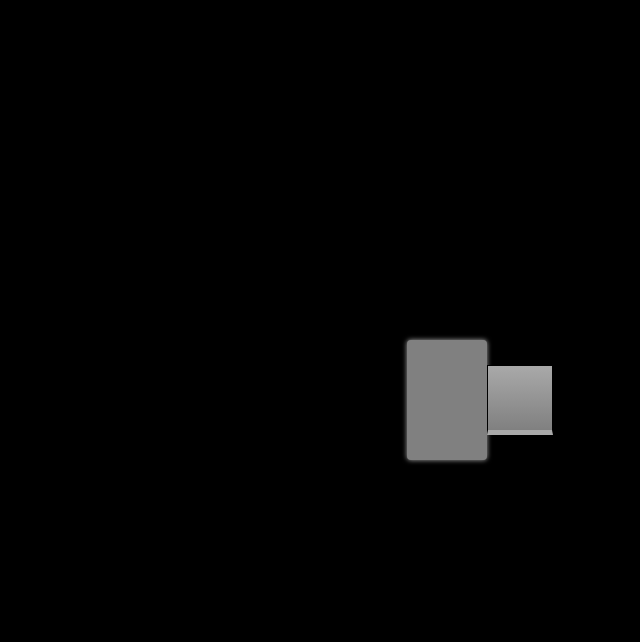
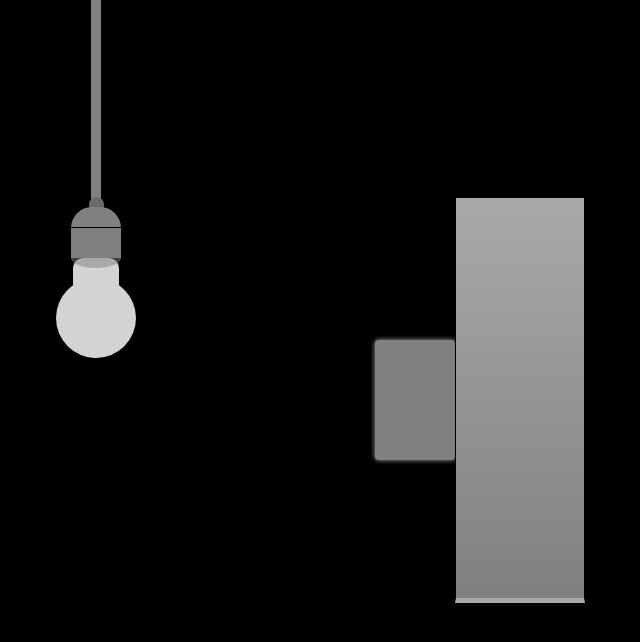
Before and after one commit to maheshareddy/Bulb_off_on, a plain HTML site: page index.html in a window 1280 px wide. Shown: the whole page, without its empty margins (416-1056 px from the left). Drawn offline with Linux system fonts and the light colour scheme.

Commit message:
Add functionality

```diff
--- a/index.html
+++ b/index.html
@@ -12,7 +12,7 @@
         <div class="wire"></div>
         <div class="wire-connection"></div>
         <div class="socket-top"></div>
-        <div class="socket-bott"></div>
+        <div class="socket-bottom"></div>
         <div class="socket-back"></div>
         <div class="bulb-top"></div>
         <div class="bulb-bottom"></div>
@@ -24,4 +24,22 @@
         <div class="screw"></div>
     </div>
 </body>
+<script>
+    let isOpen = false;
+    let btn = document.querySelector(".switch");
+    let bulbTop = document.querySelector(".bulb-top");
+    let bulbBottom = document.querySelector(".bulb-bottom")
+    btn.addEventListener("click", function(){
+        if(isOpen){
+            btn.classList.remove("on")
+            bulbBottom.classList.remove("bulb_on");
+            bulbTop.classList.remove("bulb_on")
+        }else{
+            btn.classList.add("on");
+            bulbTop.classList.add("bulb_on");
+            bulbBottom.classList.add("bulb_on")
+        }
+        isOpen = !isOpen
+    })
+</script>
 </html>
--- a/style.css
+++ b/style.css
@@ -14,6 +14,7 @@ body{
     justify-content: center;
     align-items: center;
 }
+
 .switch-cover{
     background-color: gray;
     height: 120px;
@@ -25,6 +26,7 @@ body{
     align-items: center;
     border-radius: 4px;
 }
+
 .screw{
     height: 5px;
     height: 5px;
@@ -33,8 +35,8 @@ body{
 }
 
 .switch{
-    width: 25%;
-    height: 8%;
+    width: 50%;
+    height: 50%;
     background: linear-gradient(darkgray,gray);
     border-top: 1px solid black;
     border-left: 1px solid black;
@@ -47,7 +49,77 @@ body{
     border-top: 5px solid darkgray;
     border-bottom: 1px solid black;
 }
+
 .bulb-container{
     height: 100vh;
     width: 40%;
 }
+
+.wire{
+    height: 200px;
+    width: 10px;
+    background: gray;
+    margin: 0 auto;
+}
+
+.wire-connection{
+    width: 15px;
+    height: 15px;
+    background:dimgray;
+    margin: 0 auto;
+    border-top-left-radius: 10px;
+    border-top-right-radius: 10px;
+    margin-top:-3px;
+}
+
+.socket-top{
+    height: 20px;
+    width: 50px;
+    background-color: gray;
+    margin: 0 auto;
+    border-top-left-radius: 40px;
+    border-top-right-radius: 40px;
+    margin-top: -5px;
+    border-bottom: 1px solid black;
+}
+
+.socket-bottom{
+    width: 50px;
+    height: 30px;
+    background-color: gray;
+    margin: 0 auto;
+}
+
+.socket-back{
+    width: 50px;
+    height: 20px;
+    background: gray;
+    margin: 0 auto;
+    opacity: 0.5;
+    border-radius: 50%;
+    margin-top: -10px;
+}
+
+.bulb-top{
+    height: 30px;
+    width: 46px;
+    background-color: lightgray;
+    margin: 0 auto;
+    margin-top: -10px;
+    border-top-left-radius: 10px;
+    border-top-right-radius: 10px;
+}
+
+.bulb-bottom{
+    height: 80px;
+    width: 80px;
+    background-color: lightgray;
+    margin: 0 auto;
+    border-radius: 50%;
+    margin-top: -10px;
+}
+
+.bulb_on{
+    background-color: lightyellow;
+    box-shadow: 0px 10px 100px 10px lightyellow;
+}
```
